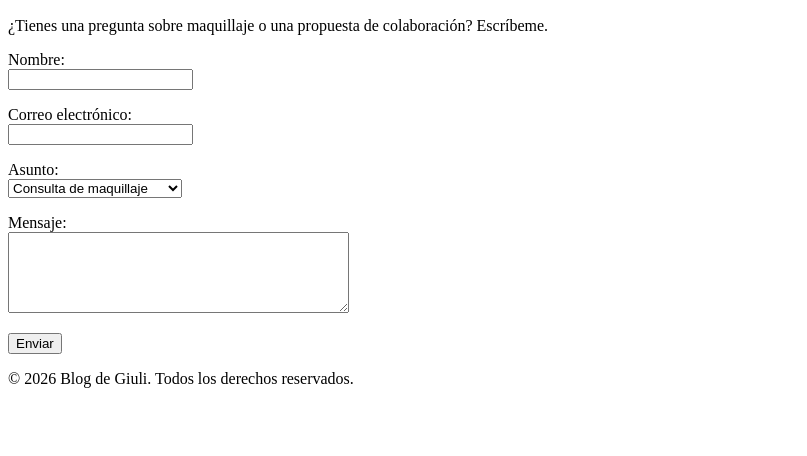
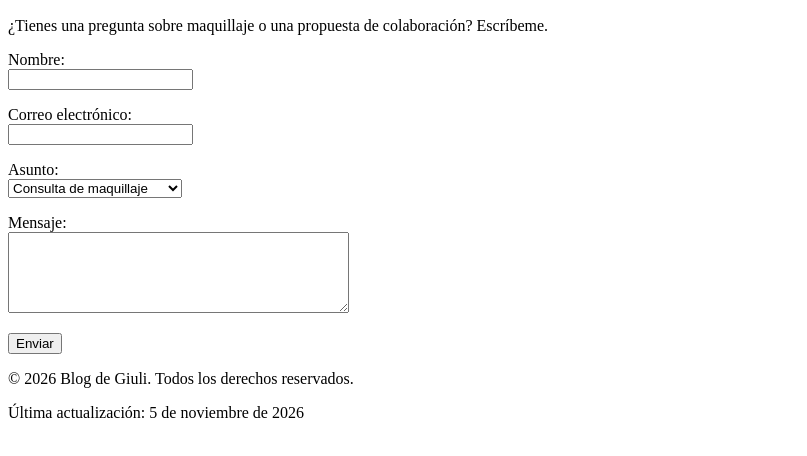
Before and after one commit to Giuliiisf/02-blog-personal, a plain HTML site: page contacto.html in a window 1280 px wide. Shown: the part 254-710 px from the top of the page, without its empty margins (0-807 px from the left). Drawn offline with Linux system fonts and the light colour scheme.

Commit message:
Revisa enlaces, valida HTML y actualiza pie de página

```diff
--- a/contacto.html
+++ b/contacto.html
@@ -49,6 +49,7 @@
     </main>
     <footer>
         <p>&copy; 2026 Blog de Giuli. Todos los derechos reservados.</p>
+        <p>Última actualización: <time datetime="2026-11-05">5 de noviembre de 2026</time></p>
 
     </footer>
 </body>
```
Also changed, not shown: articulo-1.html (+1 -1 lines), articulo-2.html (+1 -1 lines), sobre-mi.html (+1 -0 lines).
